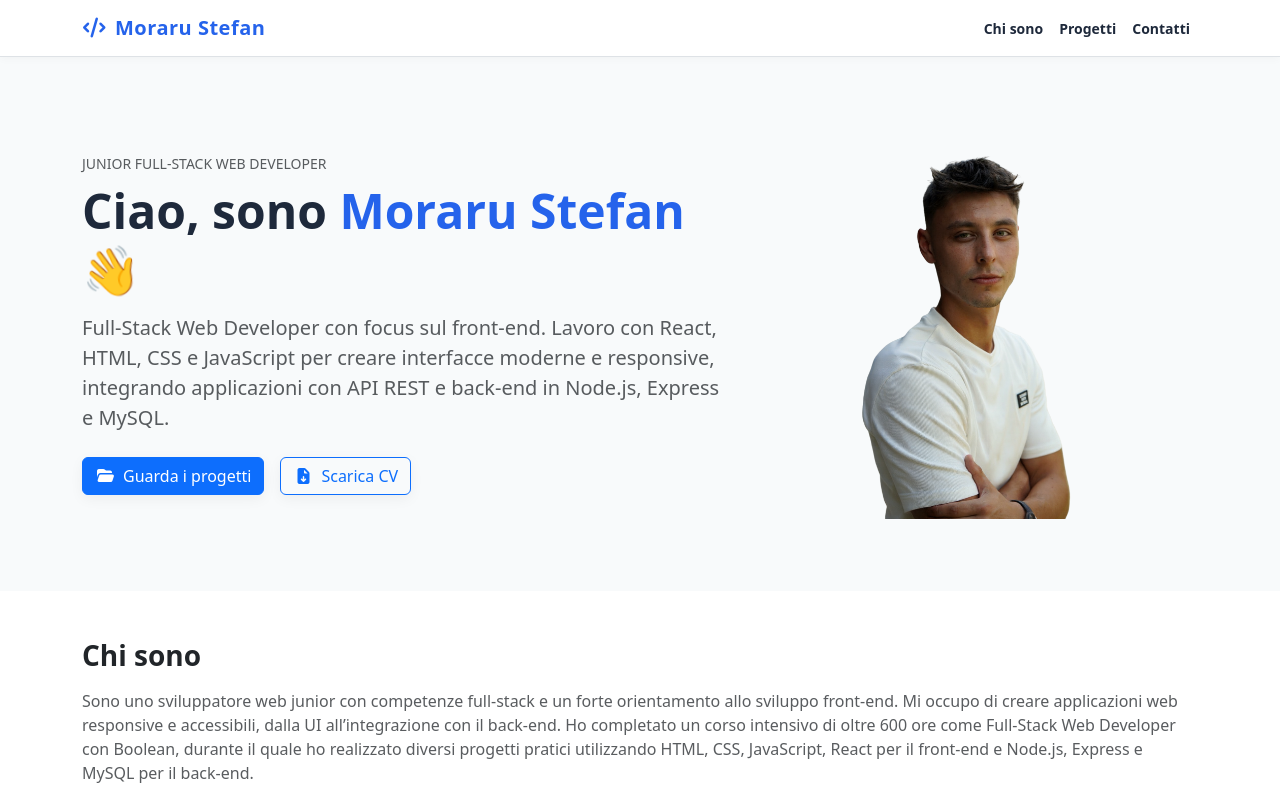
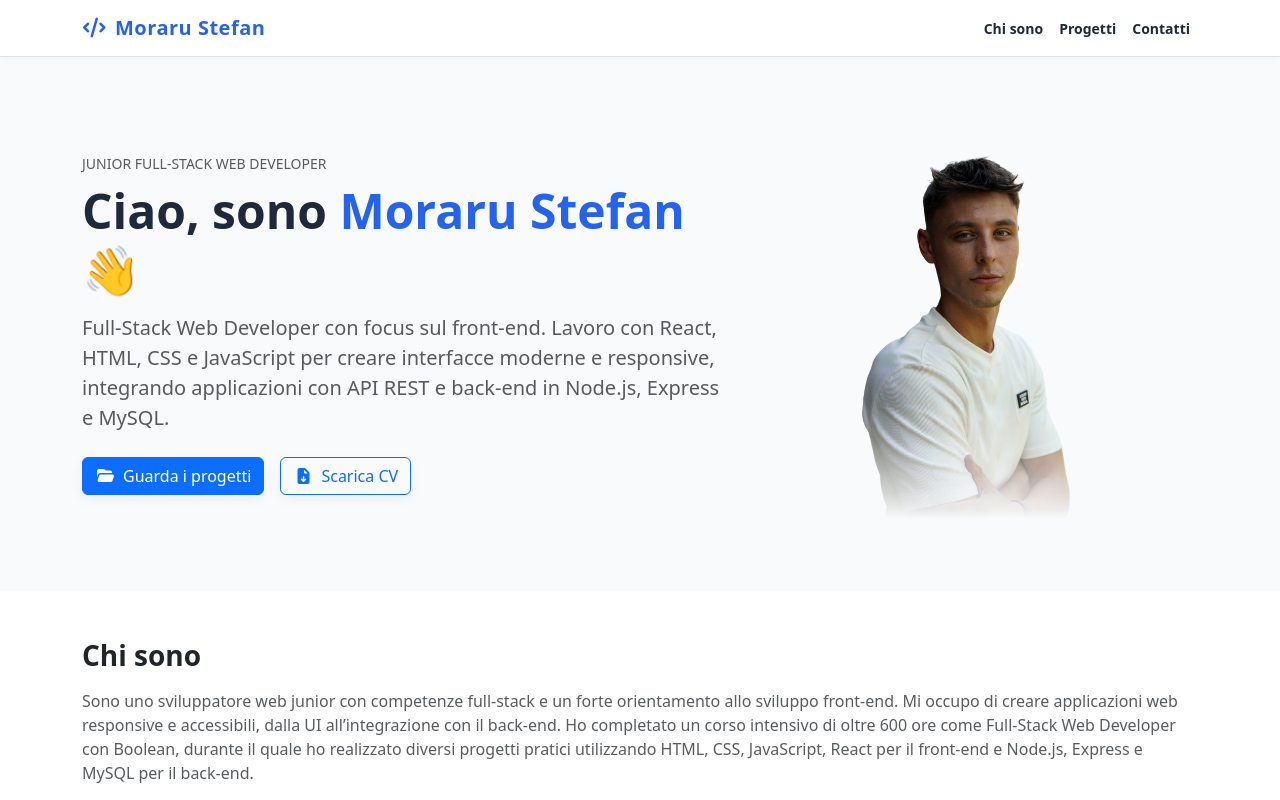
Before and after one commit to Steopa2001/portfolio-Moraru, a React (Vite) app in the folder portfolio-moraru/: page / in a window 1280 px wide. Shown: the top 800 px of the page. Built offline with nearby package versions, Linux system fonts and the light colour scheme.

Commit message:
[update] enhance footer link styles with shadow and fade effect

```diff
--- a/portfolio-moraru/src/index.css
+++ b/portfolio-moraru/src/index.css
@@ -280,4 +280,16 @@ footer a:hover {
   background: transparent;
   border-radius: 0;
   box-shadow: none !important;
+
+    max-width: 260px;
+  border-radius: var(--radius);
+  box-shadow: var(--shadow-md);
+
+  /* Effetto dissolvenza in basso */
+  -webkit-mask-image: linear-gradient(to bottom, rgba(0,0,0,1) 70%, rgba(0,0,0,0) 100%);
+  -webkit-mask-repeat: no-repeat;
+  -webkit-mask-size: cover;
+  mask-image: linear-gradient(to bottom, rgba(0,0,0,1) 70%, rgba(0,0,0,0) 100%);
+  mask-repeat: no-repeat;
+  mask-size: cover;
 }
```
